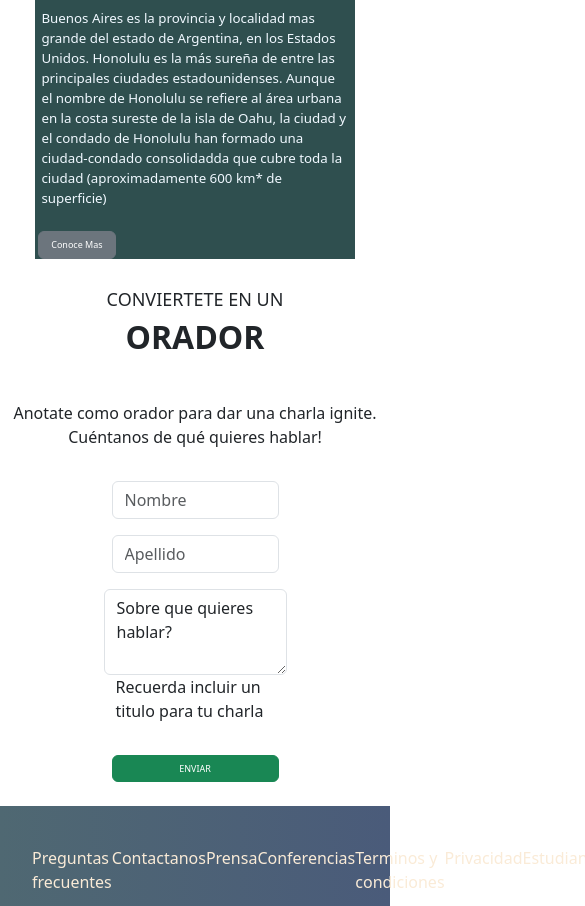
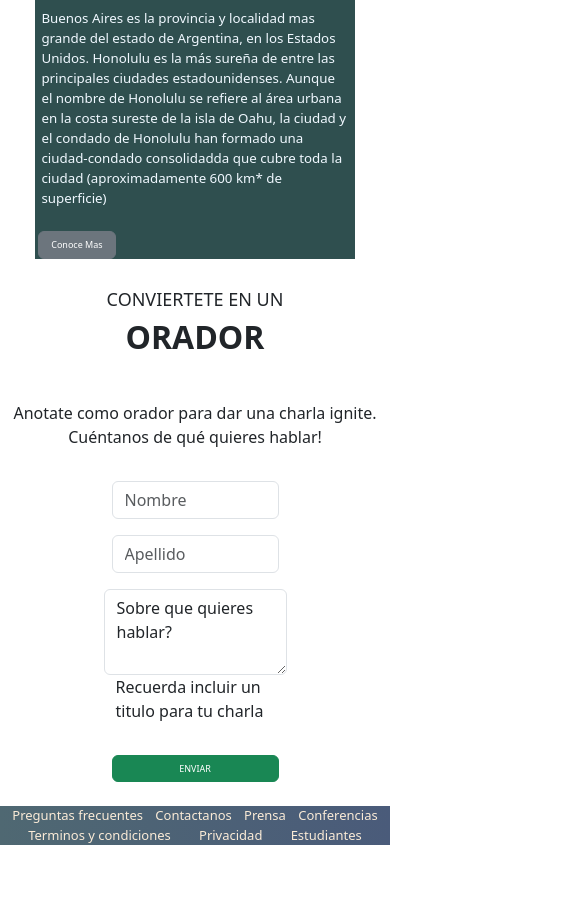
Before and after one commit to Atuchon/tp_integrador_codo, a plain HTML site: page index.html in a window 390 px wide. Shown: the part 2464-3370 px from the top of the page, 585 px wide, since content can reach past the window. After the commit the page ends 3325 px from the top, so only its background shows below. Drawn offline with nearby package versions, Linux system fonts and the light colour scheme.

Commit message:
Add files via upload

```diff
--- a/index.css
+++ b/index.css
@@ -36,14 +36,14 @@
           position: absolute;
           width: 70%;
           top: 50%;
-          right: 10%;
+
         transform: translate(0%, -50%);
           color: azure;
           padding: 10px;
           text-align: end;
         }
         .card {
-          width: 35rem;
+          width: 30rem;
           margin: auto;
         }
         .p_oct {
@@ -56,7 +56,7 @@
           align-items: center;
         }
         .col-6 {
-          width: 35rem;
+          width: 30rem;
         }
 
       }
@@ -76,7 +76,7 @@
             font-size: xx-small;
           }
           .card {
-            width: 28rem;
+            width: 25rem;
             margin: auto;
           }
           .row{
@@ -84,7 +84,13 @@
             align-items: center;
           }
           .col-6 {
-            width: 28rem;
+            width: 25rem;
+
+          }
+          .ul-foot{
+            flex-wrap: wrap;
+            justify-content: space-around;
+            font-size: small;
           }
       }
   @media (max-width: 400px) {
@@ -112,6 +118,10 @@
     }
     .col-6 {
       width: 20rem;
+    }
+    .ul-foot{
+      flex-wrap: wrap;
+      justify-content: space-around;
     }
   }
   @media (max-width: 300px) {
@@ -148,7 +158,11 @@
       font-size: small;
     }
     .form-control{
-      font-size: small;
+      font-size: xsmall;
+    }
+    .ul-foot{
+      flex-wrap: wrap;
+      justify-content: space-around;
     }
   }
 
--- a/index.html
+++ b/index.html
@@ -193,28 +193,28 @@
     </form>
   </div>
   <br>
-  <div style="background: linear-gradient(to right, rgb(79, 104, 114), rgb(74, 91, 122) ); height: 100px;">
-    <footer style="height: 100px;">
-      <ul style="list-style: none; display: flex; justify-content: space-evenly; color: antiquewhite; height: 100px;">
-        <li style="margin-top: 40px;">
+  <div style="background: linear-gradient(to right, rgb(79, 104, 114), rgb(74, 91, 122) ); height: auto;">
+    <footer >
+      <ul style="list-style: none; display: flex; justify-content: space-evenly; color: antiquewhite; padding-left: 0rem;  " class="ul-foot">
+        <li style="margin-top: auto;">
           <a class="nav-link active" href="#">Preguntas frecuentes </a>
         </li>
-        <li style="margin-top: 40px;">
+        <li style="margin-top: auto;">
           <a class="nav-link active" href="#">Contactanos </a>
         </li>
-        <li style="margin-top: 40px;">
+        <li style="margin-top: auto;">
           <a class="nav-link active" href="#">Prensa </a>
         </li>
-        <li style="margin-top: 40px;">
+        <li style="margin-top: auto;">
           <a class="nav-link active" href="#">Conferencias </a>
         </li>
-        <li style="margin-top: 40px;">
+        <li style="margin-top: auto;">
           <a class="nav-link active" href="#">Terminos y condiciones </a>
         </li>
-        <li style="margin-top: 40px;">
+        <li style="margin-top: auto;">
           <a class="nav-link active" href="#">Privacidad </a>
         </li>
-        <li style="margin-top: 40px;">
+        <li style="margin-top: auto;">
           <a class="nav-link active" href="#">Estudiantes </a>
         </li>
       </ul>
```
